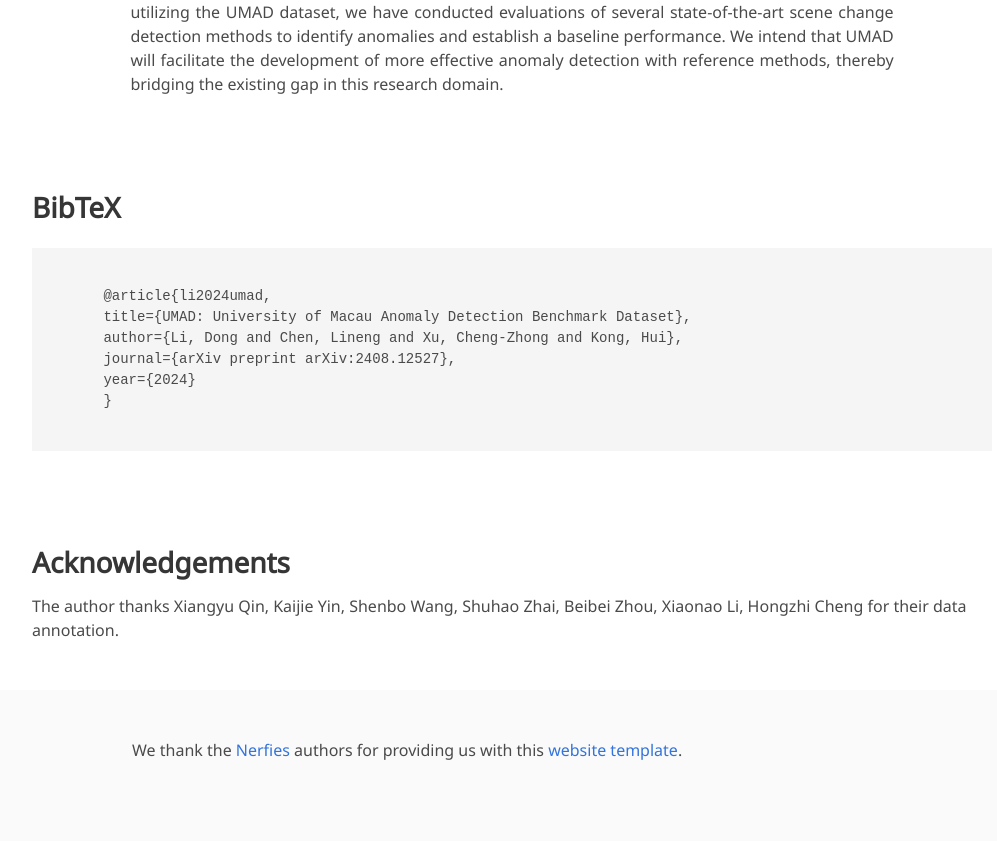
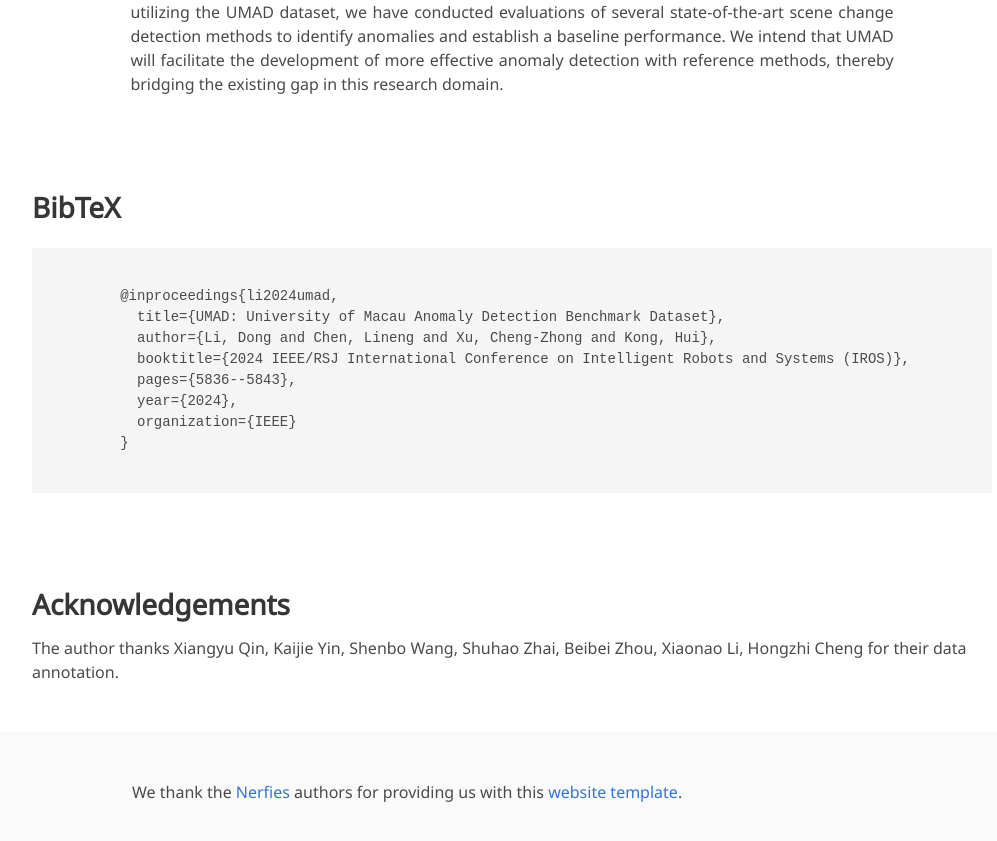
Before and after one commit to DoongLi/DoongLi.github.io, a Jekyll site: the page umad/index.html, which Jekyll copies as it is, in a window 1280 px wide and 900 px high, scrolled down 1729 px. Shown: the top 841 px of the window, without its empty margins (128-1125 px from the left). Built offline with Jekyll 4.4.1, drawn with Linux system fonts in a browser that asks for light colours; nearby versions of some CDN libraries; some web fonts are replaced; library files that are not in the unit come from our copies; a style sheet for code colours, icons or effects is not loaded.

Commit message:
Update index.html

```diff
--- a/umad/index.html
+++ b/umad/index.html
@@ -217,12 +217,14 @@
   <div class="container is-max-desktop content">
     <h2 class="title">BibTeX</h2>
     <pre><code>
-      @article{li2024umad,
-      title={UMAD: University of Macau Anomaly Detection Benchmark Dataset},
-      author={Li, Dong and Chen, Lineng and Xu, Cheng-Zhong and Kong, Hui},
-      journal={arXiv preprint arXiv:2408.12527},
-      year={2024}
-      }
+	@inproceedings{li2024umad,
+	  title={UMAD: University of Macau Anomaly Detection Benchmark Dataset},
+	  author={Li, Dong and Chen, Lineng and Xu, Cheng-Zhong and Kong, Hui},
+	  booktitle={2024 IEEE/RSJ International Conference on Intelligent Robots and Systems (IROS)},
+	  pages={5836--5843},
+	  year={2024},
+	  organization={IEEE}
+	}
     </code></pre>
   </div>
 </section>
```
